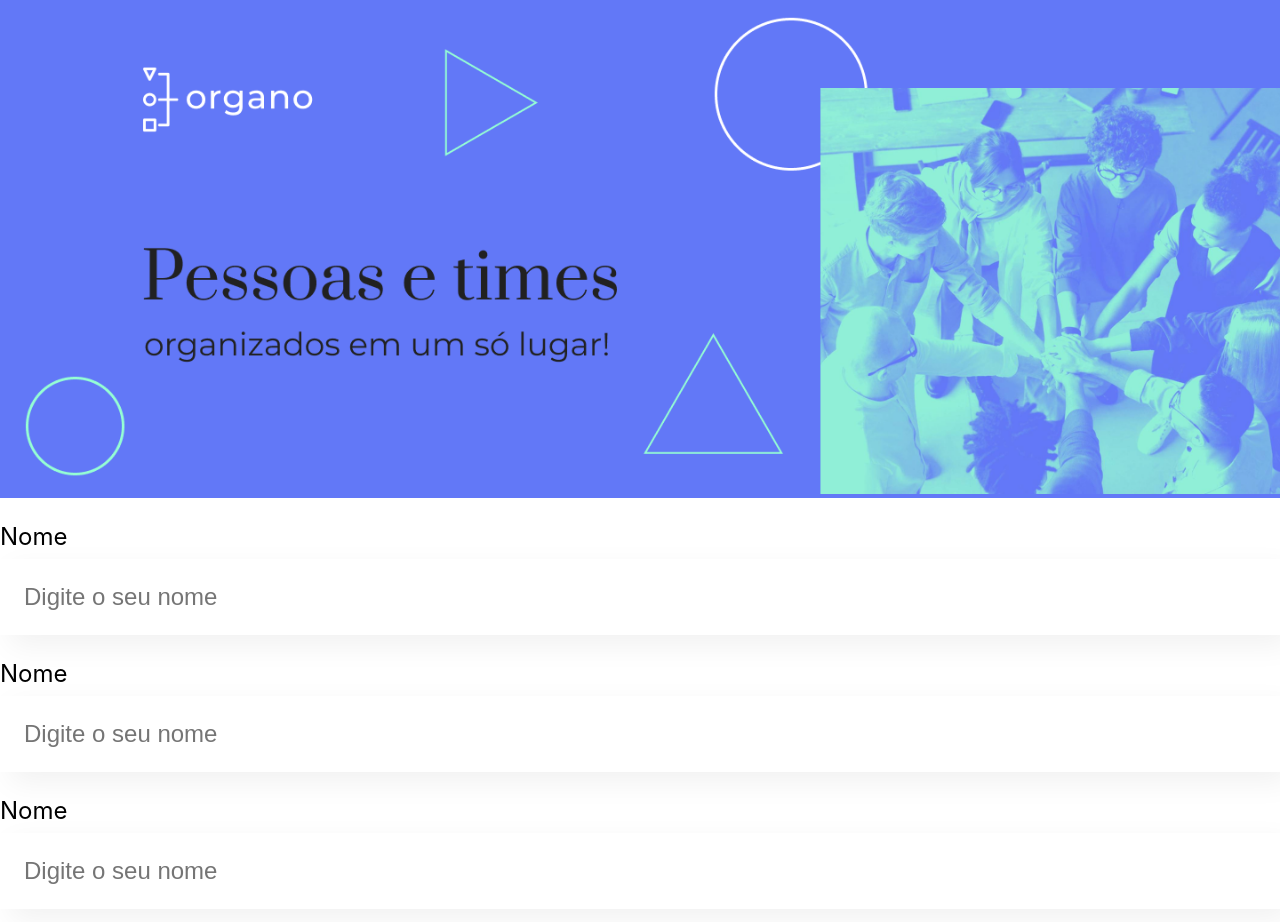
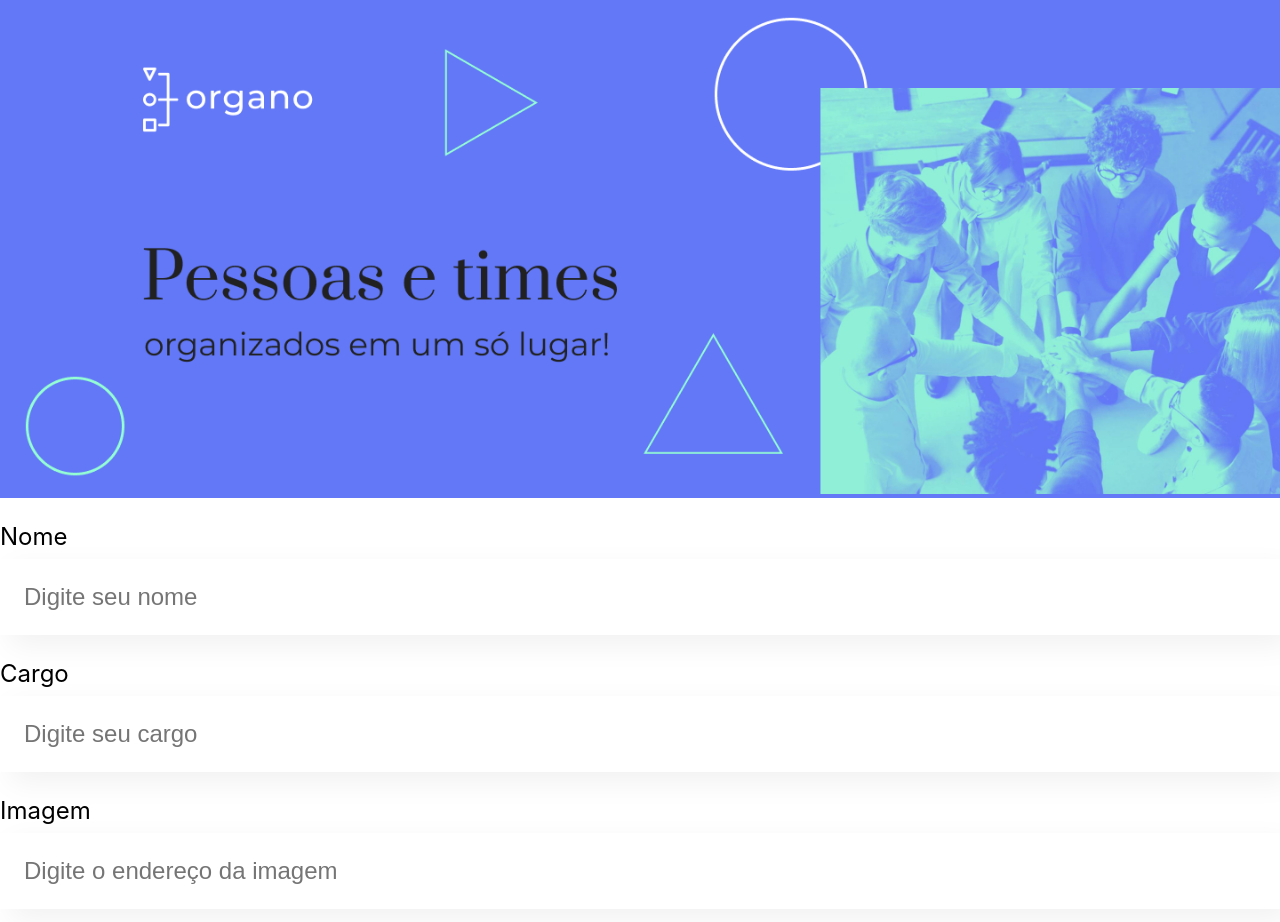
Before and after one commit to jgmd1996/react-desenvolvendo-com-js, a React (Create React App) app in the folder organo/: page / in a window 1280 px wide. Shown: the top 922 px of the page. Built offline with nearby package versions, Linux system fonts and the light colour scheme.

Commit message:
Parametro de componente props

```diff
--- a/organo/src/App.js
+++ b/organo/src/App.js
@@ -5,9 +5,9 @@
   return (
     <div className="App">
       <Banner />
-      <CampoTexto label="Nome"/>
-      <CampoTexto label="Cargo"/>
-      <CampoTexto label="Imagem"/>
+      <CampoTexto label="Nome" placeholder="Digite seu nome"/>
+      <CampoTexto label="Cargo" placeholder="Digite seu cargo"/>
+      <CampoTexto label="Imagem" placeholder="Digite o endereço da imagem"/>
     </div>
   );
 }
--- a/organo/src/componentes/CampoTexto/index.js.js
+++ b/organo/src/componentes/CampoTexto/index.js.js
@@ -1,10 +1,11 @@
 import './CampoTexto.css'
 
-const CampoTexto = () =>{
+const CampoTexto = (props) =>{
+
     return (
         <div className="campo-texto">
-            <label>Nome</label>
-            <input placeholder='Digite o seu nome'/>
+            <label>{props.label}</label>
+            <input placeholder={props.placeholder}/>
         </div>
     )
 }
```
